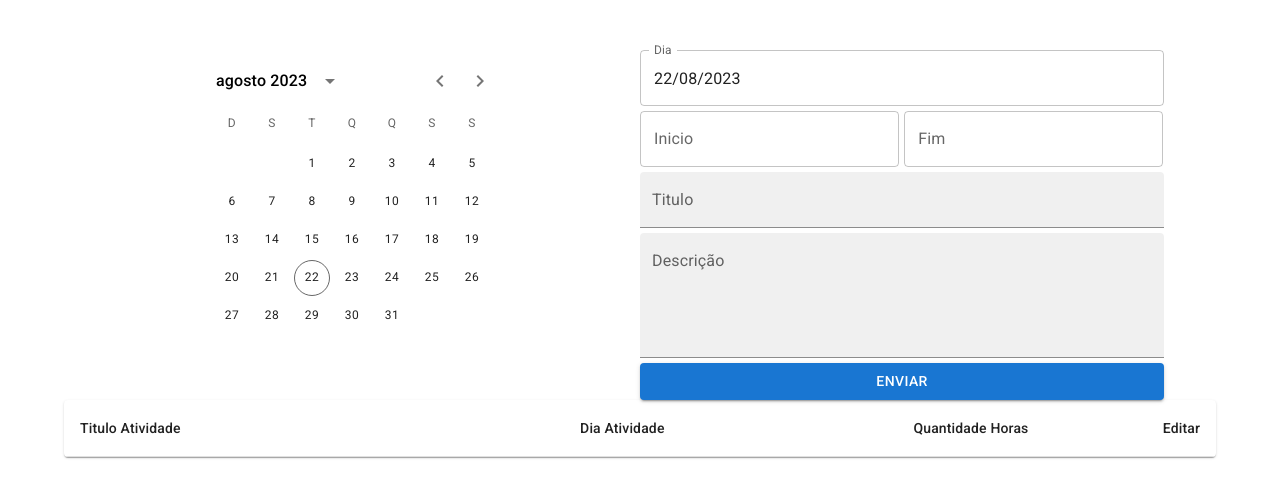
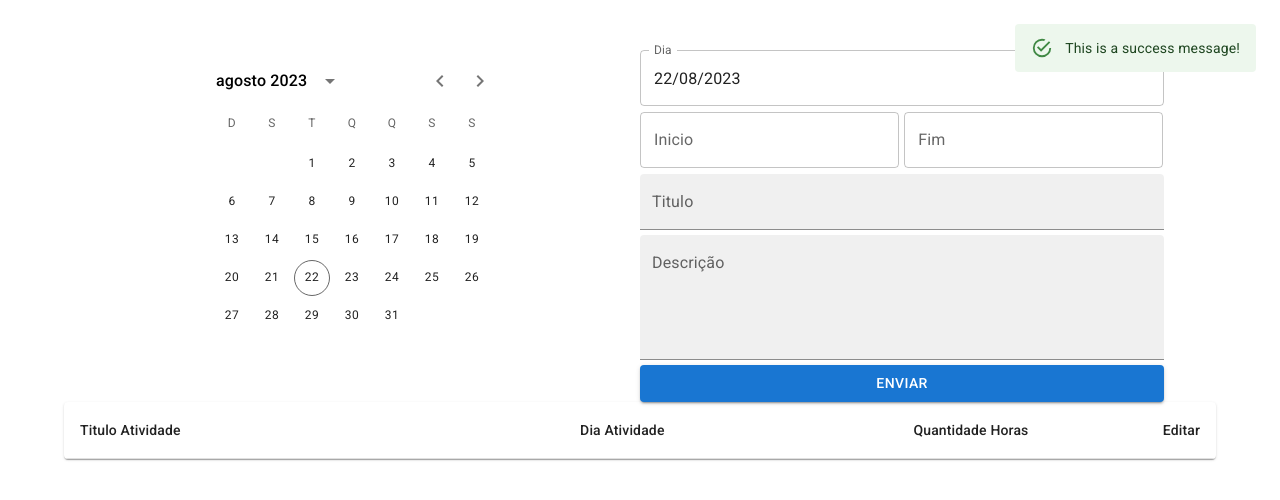
Before and after one commit to mark1um/m-time, a React (Create React App) app: page / in a window 1280 px wide. Shown: the top 500 px of the page. Built offline with nearby package versions, Linux system fonts and the light colour scheme.

Commit message:
adicionando validações

```diff
--- a/package.json
+++ b/package.json
@@ -12,6 +12,7 @@
     "@testing-library/jest-dom": "^5.17.0",
     "@testing-library/react": "^13.4.0",
     "@testing-library/user-event": "^13.5.0",
+    "date-fns": "^2.30.0",
     "dayjs": "^1.11.9",
     "react": "^18.2.0",
     "react-dom": "^18.2.0",
--- a/public/index.html
+++ b/public/index.html
@@ -2,25 +2,28 @@
 <html lang="pt-br">
   <head>
     <meta charset="utf-8" />
-    <link rel="icon" href="%PUBLIC_URL%/favicon.ico" />
+    <link rel="icon" href="%PUBLIC_URL%/logo-2.png" />
     <meta name="viewport" content="width=device-width, initial-scale=1" />
     <meta name="viewport" content="initial-scale=1, width=device-width" />
     <meta name="theme-color" content="#000000" />
     <meta
       name="description"
-      content="Web site created using create-react-app" />
-    <link rel="apple-touch-icon" href="%PUBLIC_URL%/logo192.png" />
+      content="Web site created using create-react-app"
+    />
+    <link rel="apple-touch-icon" href="%PUBLIC_URL%/logo-2.png" />
 
     <link rel="manifest" href="%PUBLIC_URL%/manifest.json" />
     <link rel="preconnect" href="https://fonts.googleapis.com" />
     <link rel="preconnect" href="https://fonts.gstatic.com" crossorigin />
     <link
       rel="stylesheet"
-      href="https://fonts.googleapis.com/css2?family=Roboto:wght@300;400;500;600;700&display=swap" />
+      href="https://fonts.googleapis.com/css2?family=Roboto:wght@300;400;500;600;700&display=swap"
+    />
     <link
       rel="stylesheet"
-      href="https://fonts.googleapis.com/icon?family=Material+Icons" />
-    <title>React App</title>
+      href="https://fonts.googleapis.com/icon?family=Material+Icons"
+    />
+    <title>M-Time</title>
   </head>
   <body>
     <noscript>You need to enable JavaScript to run this app.</noscript>
--- a/src/App.js
+++ b/src/App.js
@@ -1,10 +1,15 @@
-import { Container } from "@mui/material";
+import { Alert, Container, Snackbar } from "@mui/material";
 import Grid from "@mui/material/Grid";
 
-import React, { useState } from "react";
+import React, { useEffect, useState } from "react";
 import CadastroAtividade from "./Components/CadastroAtividade/CadastroAtividade";
 import ListarAtividades from "./Components/ListarAtividades/ListarAtividades";
 
+import Dialog from "@mui/material/Dialog";
+import DialogActions from "@mui/material/DialogActions";
+import DialogContent from "@mui/material/DialogContent";
+import DialogContentText from "@mui/material/DialogContentText";
+import DialogTitle from "@mui/material/DialogTitle";
 function App() {
   const [atividades, setAtividades] = useState([]);
 
@@ -13,8 +18,17 @@ function App() {
     atvs.push(newAtividade);
     setAtividades(atvs);
   };
+
   return (
     <Container>
+      <Snackbar
+        open={true}
+        anchorOrigin={{ vertical: "top", horizontal: "right" }}
+      >
+        <Alert severity="success" sx={{ width: "100%" }}>
+          This is a success message!
+        </Alert>
+      </Snackbar>
       <CadastroAtividade onAddAtividades={saveAtividades} />
       <ListarAtividades atividades={atividades} />
     </Container>
--- a/src/Components/CadastroAtividade/CadastroAtividade.css
+++ b/src/Components/CadastroAtividade/CadastroAtividade.css
@@ -15,7 +15,7 @@
 .formulario {
   display: flex;
   flex-direction: column;
-  gap: 5px;
+  gap: 6px;
   width: 50%;
 }
 
--- a/src/Components/CadastroAtividade/CadastroAtividade.js
+++ b/src/Components/CadastroAtividade/CadastroAtividade.js
@@ -11,8 +11,8 @@ const CadastroAtividade = ({ onAddAtividades }) => {
   const maxDate = new Date("2031-01-01");
   const minDate = new Date("2021-01-01");
 
-  const [tituloAtividade, setTituloAtividade] = useState();
-  const [descricaoAtividade, setDescricaoAtividade] = useState();
+  const [tituloAtividade, setTituloAtividade] = useState("");
+  const [descricaoAtividade, setDescricaoAtividade] = useState("");
   const [dateSelected, setDateSelected] = useState(new Date());
   const [dataFormatada, setDataFormatada] = useState();
   const [horaInicial, setHoraInicial] = useState();
@@ -34,14 +34,15 @@ const CadastroAtividade = ({ onAddAtividades }) => {
   };
 
   const onSalvar = () => {
-    console.log(
-      "data:",
-      dataFormatada,
-      "hora I:",
-      horaInicial,
-      "hora F:",
-      horaFinal
-    );
+    if (horaFinal < horaInicial || !horaFinal || !horaInicial) {
+      console.log("error hora");
+    }
+    if (!tituloAtividade.trim().lenght || !descricaoAtividade.trim().lenght) {
+      console.log("error inputs");
+    }
+    if (!dataFormatada) {
+      console.log("error data");
+    }
     let obj = {
       tituloAtividade,
       descricaoAtividade,
@@ -49,6 +50,7 @@ const CadastroAtividade = ({ onAddAtividades }) => {
       dataFim: dataFormatada + " " + horaFinal,
       dataAtividade: dataFormatada,
     };
+
     onAddAtividades(obj);
   };
   return (
```
Also changed, not shown: public/logo-2.png (added), 1 other file (tests, documents, lock files or other folders).
